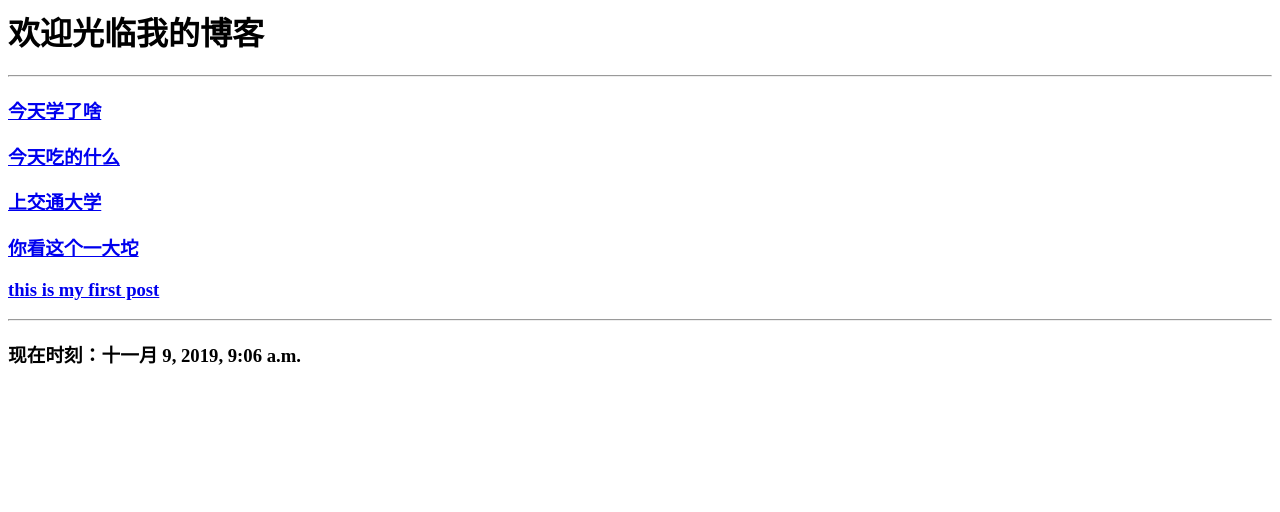
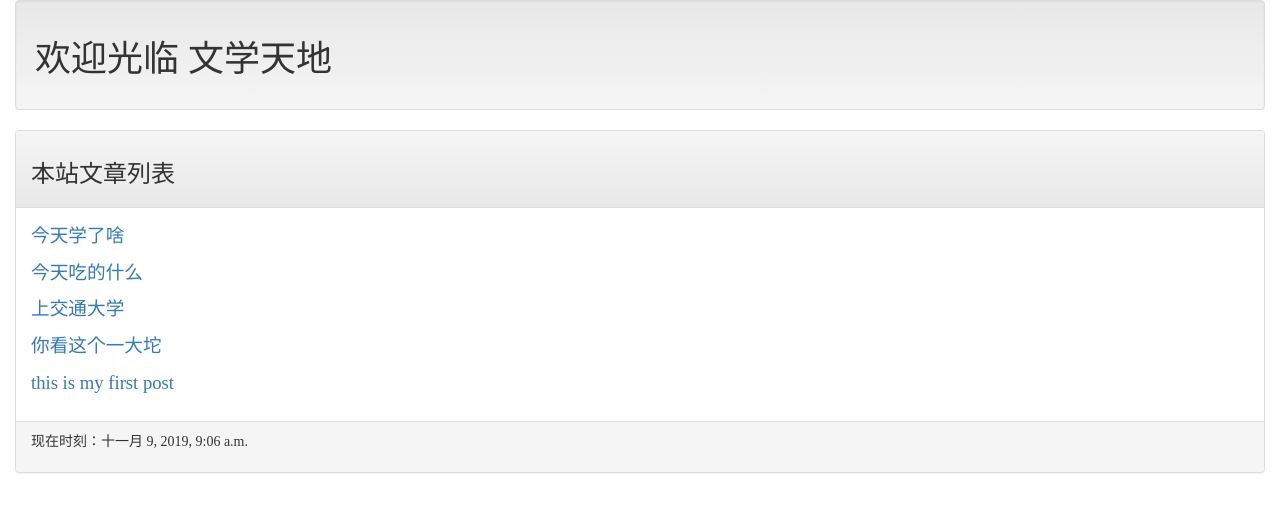
Before and after one commit to iiot-tbb/mblog, a Django app: page / in a window 1280 px wide. Shown: the top 512 px of the page. Run offline with Django 3.2, Linux system fonts and the light colour scheme; data comes from the database, SQL or seed files in the repository; some libraries are stand-ins or nearby versions.

Commit message:
modified next

```diff
--- /dev/null
+++ b/templates/base.html
@@ -0,0 +1,34 @@
+<!--base.html -->
+<!DOCTYPE>
+<html>
+    <head>
+        <meta charset = 'utf-8'>
+        <title>
+            {% block title %} {% endblock %}
+        </title>
+<!-- Latest compiled and minified CSS -->
+<link rel="stylesheet" href="https://maxcdn.bootstrapcdn.com/bootstrap/3.3.7/css/bootstrap.min.css" integrity="sha384-BVYiiSIFeK1dGmJRAkycuHAHRg32OmUcww7on3RYdg4Va+PmSTsz/K68vbdEjh4u" crossorigin="anonymous">
+
+<!-- Optional theme -->
+<link rel="stylesheet" href="https://maxcdn.bootstrapcdn.com/bootstrap/3.3.7/css/bootstrap-theme.min.css" integrity="sha384-rHyoN1iRsVXV4nD0JutlnGaslCJuC7uwjduW9SVrLvRYooPp2bWYgmgJQIXwl/Sp" crossorigin="anonymous">
+
+<!-- Latest compiled and minified JavaScript -->
+<script src="https://maxcdn.bootstrapcdn.com/bootstrap/3.3.7/js/bootstrap.min.js" integrity="sha384-Tc5IQib027qvyjSMfHjOMaLkfuWVxZxUPnCJA7l2mCWNIpG9mGCD8wGNIcPD7Txa" crossorigin="anonymous"></script>
+    </head>
+    <body>
+        <div class='container-fluid'>
+            {% include 'header.html' %}
+            <div class='panel panel-default'>
+                <div class='panel-heading'>
+                    {% block headmessage %} {% endblock %}
+                </div>
+                <div class = 'panel-body'>
+                    {% block content %} {% endblock %}
+                </div>
+                <div class='panel-footer'>
+                    {% include 'footer.html' %}
+                </div>
+            </div>
+        </div>
+    </body>
+</html>
--- /dev/null
+++ b/templates/footer.html
@@ -0,0 +1,8 @@
+<!--footer.html-->
+{% block footer %}
+    {% if  now %}
+    <p style='font-family:微软雅黑;'>现在时刻：{{now}}</p>
+    {% else %}
+    <p style='font-family:微软雅黑;'>本文内容来自网络</p>
+    {% endif %}
+{% endblock %}
--- /dev/null
+++ b/templates/header.html
@@ -0,0 +1,4 @@
+<!-- header.html-->
+<div class='well'>
+<h1 style='font-family:微软雅黑;'>欢迎光临 文学天地</h1>
+</div>
--- a/templates/index.html
+++ b/templates/index.html
@@ -1,24 +1,13 @@
-<! DOCTYPE html>
-<html>
-<head>
-<meta charset="utf-8">
-<title>欢迎光临我的博客</title>
-</head>
-<body>
-    <h1>欢迎光临我的博客</h1>
-    <hr>
+<!--index.html -->
+{% extends 'base.html' %}
+{% block title %}欢迎光临我的博客{% endblock %}
+{% block headmessage %}
+    <h3 style = 'font-family:楷体;'>本站文章列表</a>
+{% endblock %}
+{% block content %}
     {% for post in posts %}
-        <p style='font-family:微软雅黑;font-size:14pt;font-weight:bold;'>
-            <a href='/post/{{post.slug}}'>{{ post.title}}</a>
-            <!-- {{post.title}} -->
-        </p>
-<!--         <p style='font-family:微软雅黑;font-size:10pt;letter-spacing:1pt;'>
-        {{post.body}}
-        </p> -->
+    <p style='font-family:微软雅黑;font-size:14pt;font-weight:blod;'>
+        <a href='/post/{{post.slug}}'>{{post.title}}</a>
+    </p>
     {% endfor %}
-    <hr>
-    <h3>现在时刻：{{ now }}</h3>
-</body>
-
-
-</html>
+{% endblock %}
```
Also changed, not shown: templates/post.html (+13 -15 lines).
